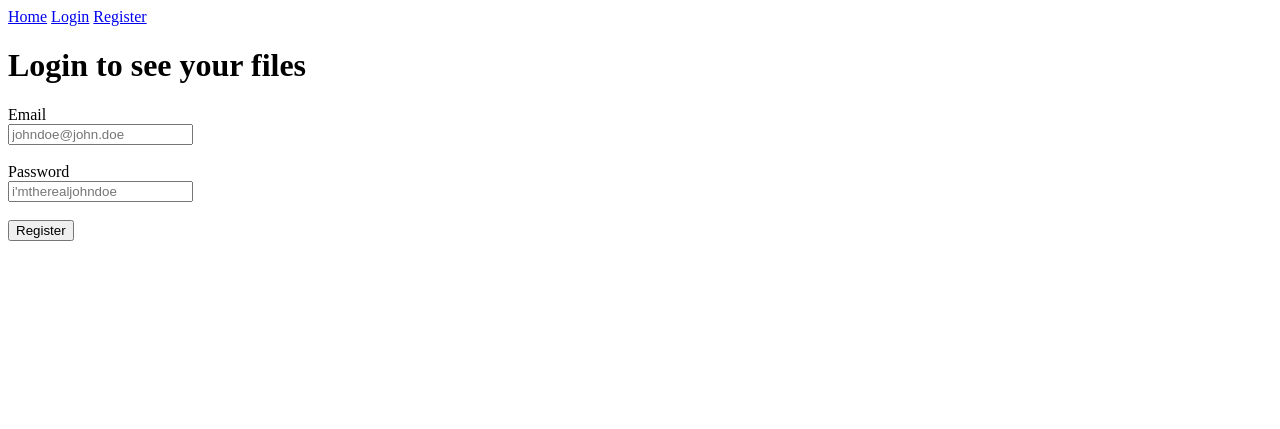
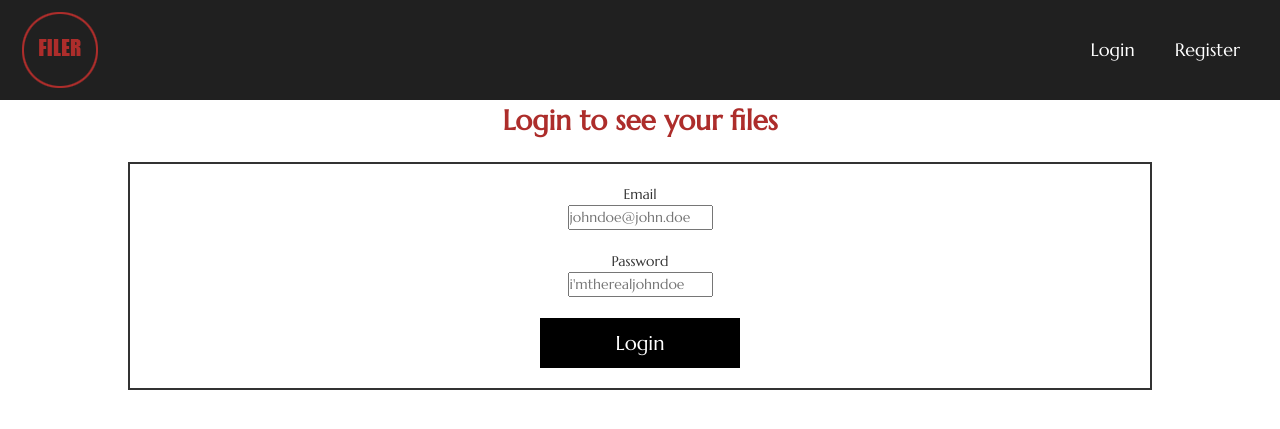
Before and after one commit to seasheepjoe/filer2, a PHP site: page /index.php?action=login in a window 1280 px wide. Shown: the top 429 px of the page. Run offline with PHP 8.4, Linux system fonts and the light colour scheme; some libraries are stand-ins or nearby versions.

Commit message:
structure html and add style

```diff
--- a/assets/style.css
+++ b/assets/style.css
@@ -1,7 +1,192 @@
-small
-{
-    color: purple;
+@charset "UTF-8";
+@import url('https://fonts.googleapis.com/css?family=Marcellus');
+/* Common */
+
+body,
+div,
+dl,
+dt,
+dd,
+ul,
+ol,
+li,
+h1,
+h2,
+h3,
+h4,
+h5,
+h6,
+pre,
+code,
+form,
+fieldset,
+legend,
+textarea,
+p,
+blockquote,
+th,
+td,
+input,
+select,
+textarea,
+button {
+    margin: 0;
+    padding: 0;
+    list-style-type: none;
 }
-form[name="register-form"] {
+
+body,
+th,
+td,
+input,
+select,
+textarea,
+button {
+    font-size: 14px;
+    line-height: 1.5;
+    font-family: 'Marcellus', serif;
+    color: #333
+}
+
+button:focus {
+    outline: 0;
+}
+
+.row {
+    display: flex;
+    flex-direction: row;
+}
+
+.col {
+    display: flex;
+    flex-direction: column;
+}
+
+.center {
+    text-align: center;
+    align-items: center;
+    justify-content: center;
+}
+
+/* HEADER */
+
+.navbar_wrap {
+    background-color: #202020;
+    padding: 0 20px;
+}
+
+.navbar {
+    width: 100%;
+    margin: 0 auto;
+    height: 100px;
+    justify-content: space-between;
+}
+
+#mainLogo {
+    display: flex;
+    align-items: center;
+    justify-content: flex-start;
+}
+
+.nav {
+    align-items: center;
+    justify-content: flex-end;
+}
+
+.nav .nav_link {
+    display: block;
+    height: 84px;
+    line-height: 84px;
+    padding: 0 20px;
+    font-size: 18px;
+    text-align: center;
+    color: #FFF;
+    text-decoration: none;
+    cursor: auto;
+}
+
+.nav .nav_link:hover {
+    color: #ad2d2b;
+    cursor: pointer;
+}
+
+/* CONTENT */
+
+.content_wrap {
+    flex-direction: column;
+    padding: 0 10%;
+    background-color: #FFF;
     text-align: center;
 }
+
+.content_title {
+    color: #ad2d2b;
+    text-align: center;
+    padding-bottom: 20px;
+}
+
+.content {
+    text-align: center;
+    border: solid #333 2px;
+    padding: 20px;
+}
+
+.log_button {
+    display: block;
+    width: 200px;
+    height: 50px;
+    margin: 0 auto;
+    font-size: 20px;
+    line-height: 51px;
+    background-color: #000;
+    color: #fff;
+    text-align: center;
+    border: none;
+}
+
+.log_button:hover {
+    background-color: #ad2d2b;
+}
+
+.form_wrap {
+    margin: auto;
+}
+
+/* Upload */
+
+.filer_content {
+    margin: 20px;
+    padding: 20px;
+    border: solid #e2e2e2 3px;
+    display: flex;
+    flex-direction: column;
+    justify-content: flex-start;
+}
+
+.files_list {
+    width: 100%;
+}
+
+.files_list th {
+    padding: 10px;
+    border: solid #2e2e2e 2px;
+    background-color: #e2e2e2;
+}
+
+.files_list a {
+    color: #2e2e2e;
+    font-size: 20px;
+}
+
+.btn {
+    padding: 5px;
+    margin: 10px;
+    border: solid #ad2d2b 1px;
+    background-color: #000;
+    color: #fff;
+    text-align: center;
+}
+
+.btn:hover {
+    background-color: #ad2d2b;
+}
--- a/views/layout.html.twig
+++ b/views/layout.html.twig
@@ -7,17 +7,27 @@
   </head>
   <body>
   {% block header %}
-    {% if user['username'] is defined %}
-      <h1>Filer | {{ user['username'] }}</h1>
-      <a href="?action=home">Home</a>
-      <a href="?action=upload">Upload</a>
-      <a href="?action=logout">Logout</a>
-      {% else %}
-      <a href="?action=home">Home</a>
-      <a href="?action=login">Login</a>
-      <a href="?action=register">Register</a>
-    {% endif %}
+  <div class="header_wrap">
+    <div class="navbar_wrap">
+      <div class="navbar row">
+        <a id="mainLogo" href="?action=home">
+          <img src="./assets/img/filerLogo.png" alt="filer logo">
+        </a>
+        <ul class="nav row">
+          {% if user['username'] is defined %}
+          <li class="nav_item"><a class="nav_link" href="?action=upload">Upload</a></li>
+          <li class="nav_item"><a class="nav_link" href="?action=logout">Logout</a></li>
+          {% else %}
+          <li class="nav_item"><a class="nav_link" href="?action=login">Login</a></li>
+          <li class="nav_item"><a class="nav_link" href="?action=register">Register</a></li>
+          {% endif %}
+        </ul>
+      </div>
+    </div>
+  </div>
   {% endblock %}
+  <div class="content_wrap">
     {% block content %}{% endblock %}
+  </div>
   </body>
 </html>
--- a/views/login.html.twig
+++ b/views/login.html.twig
@@ -3,14 +3,14 @@
 {% block page_title %}Filer | Login{% endblock %}
 
 {% block content %}
-    <h1>
-    Login to see your files<br>
-</h1>
+<h1 class="content_title">Login to see your files</h1>
+<div class="content">
     <form name="login-form" method="post" action="?action=login">
         <label>Email</label><br>
         <input name="email" type="email" id="email" required placeholder="johndoe@john.doe">{{ errors }}<br><br>
         <label>Password</label><br>
         <input name="password" type="password" id="password" required placeholder="i'mtherealjohndoe">{{ errors }}<br><br>
-    <button type="submit" name="login-btn">Register</button>
+        <button class="log_button" type="submit" name="login-btn">Login</button>
     </form>
+</div>
 {% endblock %}
```
Also changed, not shown: views/home.html.twig (+6 -6 lines), views/register.html.twig (+4 -4 lines), views/upload.html.twig (+9 -8 lines), assets/.htaccess (deleted), assets/img/filerLogo.png (added), uploads/Antoine/Capture2.PNG (added), uploads/Antoine/Orange.png (added). Lines whose indentation alone changed are shown as unchanged.
